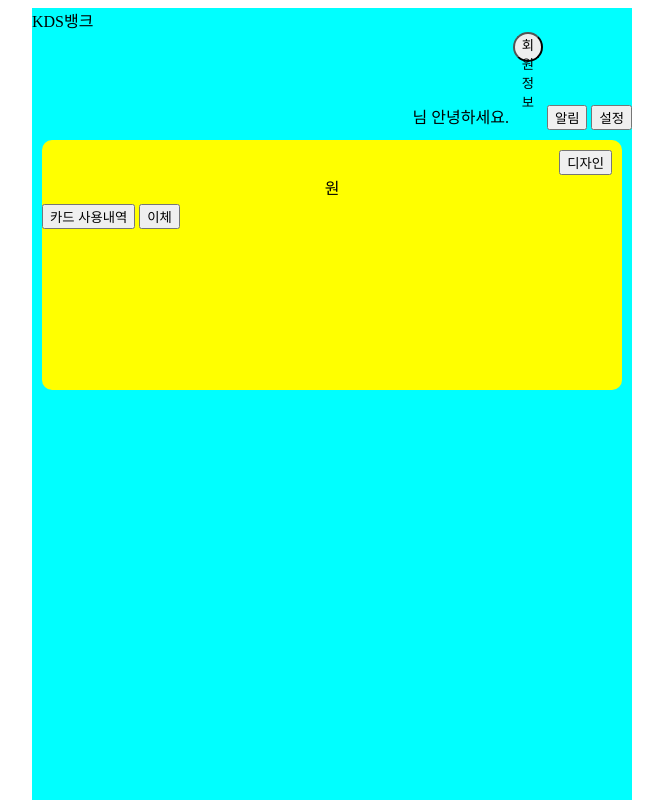
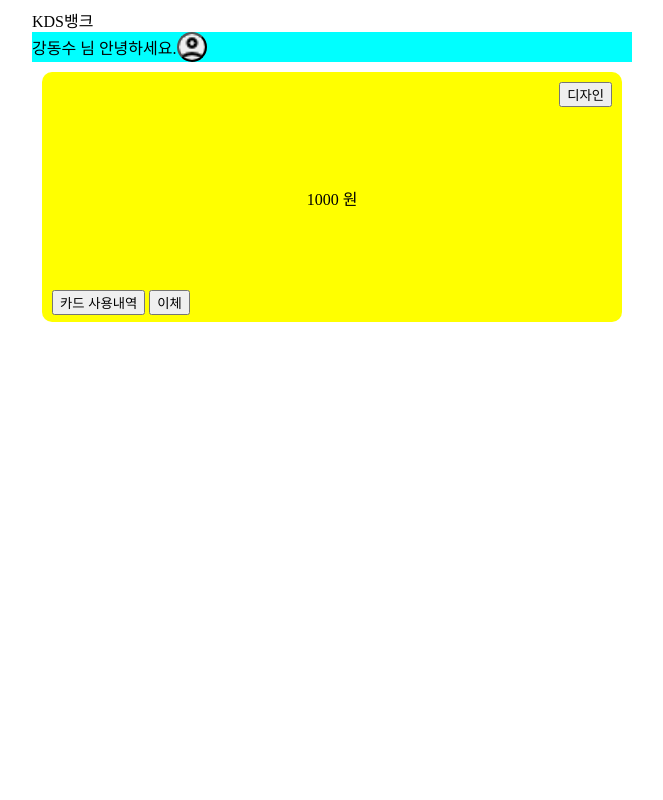
Before and after one commit to kkssuu/bank, a plain HTML site: page src/index.html in a window 1280 px wide. Shown: the top 800 px of the page, without its empty margins (308-971 px from the left). Drawn offline with Linux system fonts and the light colour scheme.

Commit message:
Update index.html

```diff
--- a/src/index.html
+++ b/src/index.html
@@ -8,26 +8,32 @@
 </head>
 
 <body>
-    <div style="background-color: aqua;
+    <div style="
     height:100vw;
     width: 600px;
     margin:0 auto;">
         <div style="text-align: left;">
             <label for="">KDS뱅크</label>
         </div>
-        <div style="text-align: right;
-        width:100%">
-            <label for="">
-                <label for=""></label>
+        <div style="background-color: aqua;
+
+        display:flex;
+        text-align: right;
+        ">
+            <label style="margin: auto 0;
+            ">
+                <label for="">강동수</label>
                 님 안녕하세요.
             </label>
             <button style="border-radius: 50%;
             height: 30px;
-            width: 5%;">회원 정보
-                <img src="" alt="">
+            width: 30px;
+            background-image: url(https://github.com/kkssuu/bank/blob/main/account_circle_FILL0_wght400_GRAD0_opsz24.png?raw=true);
+            background-repeat:no-repeat;
+            background-position: center;
+            background-size: 150%;"
+            >
             </button>
-            <button>알림</button>
-            <button>설정</button>
         </div>
 
         <div style="background-color: yellow;
@@ -47,13 +53,15 @@
                 <button id="id_design" style=>디자인</button>
             </div>
             <div style="text-align:center;
+            height:73%;
+            display:flex;
             ">
-                <label for="">
-                    <label for=""></label>
+                <label style="margin:auto auto;">
+                    <label for="">1000</label>
                     원
                 </label>
             </div>
-            <div style="margin-top: 5px;">
+            <div style="margin-left:10px;">
                 <button id="id_cardlist">카드 사용내역</button>
                 <button id="id_transfer">이체</button>
             </div>
```
